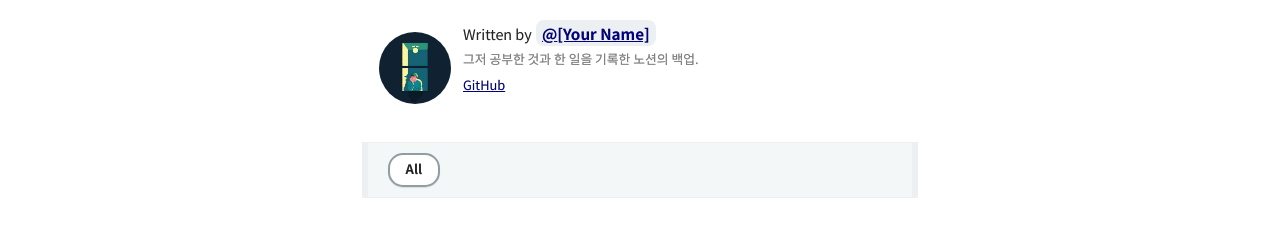
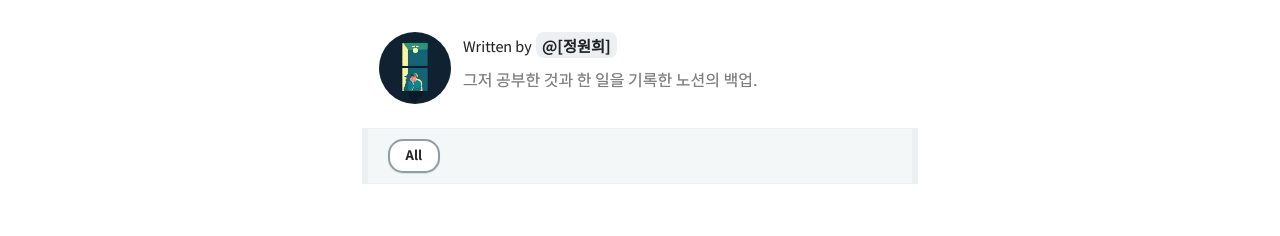
Before and after one commit to vvhustle/blog, a Gatsby site: page / in a window 1280 px wide. Shown: the part 180-416 px from the top of the page. Built offline with nearby package versions, Linux system fonts and the light colour scheme; Gatsby itself is replaced by a stand-in of ours; some packages are replaced by stand-ins of ours; what typography-theme-github would draw is missing.

Commit message:
내 입맛에 맛게 config 수정

```diff
--- a/gatsby-meta-config.js
+++ b/gatsby-meta-config.js
@@ -1,16 +1,15 @@
 module.exports = {
   title: `leveloper.dev`,
   description: `Blog posted about ...`,
-  author: `[Your Name]`,
+  author: `[정원희]`,
   introduction: `그저 공부한 것과 한 일을 기록한 노션의 백업.`,
-  siteUrl: `https://gatsby-starter-bee.netlify.com`, // Your blog site url
+  siteUrl: `https://leveloper.netlify.app/`, // Your blog site url
   social: {
     twitter: ``, // Your Twitter account
-    github: `leveloper97`, // Your GitHub account
+    github: ``, // Your GitHub account
     medium: ``, // Your Medium account
     facebook: ``, // Your Facebook account
     linkedin: ``, // Your LinkedIn account
-    instagram: `wh_space`,
   },
   icon: `content/assets/felog.png`, // Add your favicon
   keywords: [
@@ -19,7 +18,8 @@ module.exports = {
   ],
   comment: {
     disqusShortName: '', // Your disqus-short-name. check disqus.com.
-    utterances: 'JaeYeopHan/gatsby-starter-bee', // Your repository for archive comment
+    // utterances: 'JaeYeopHan/gatsby-starter-bee', // Your repository for archive comment
+    utterances: '', // Your repository for archive comment
   },
   configs: {
     countOfInitialPost: 10, // Config your initial count of post
--- a/src/components/bio/index.jsx
+++ b/src/components/bio/index.jsx
@@ -8,7 +8,7 @@ export const Bio = () => (
   <StaticQuery
     query={bioQuery}
     render={data => {
-      const { author, social, introduction } = data.site.siteMetadata
+      const { author, introduction } = data.site.siteMetadata
 
       return (
         <div className="bio">
@@ -24,38 +24,10 @@ export const Bio = () => (
               />
               <div className="author-name">
                 <span className="author-name-prefix">Written by</span>
-                <Link to={'/about'} className="author-name-content">
+                <div className="author-name-content">
                   <span>@{author}</span>
-                </Link>
+                </div>
                 <div className="author-introduction">{introduction}</div>
-                <p className="author-socials">
-                  {social.github && (
-                    <a href={`https://github.com/${social.github}`}>GitHub</a>
-                  )}
-                  {social.medium && (
-                    <a href={`https://medium.com/${social.medium}`}>Medium</a>
-                  )}
-                  {social.twitter && (
-                    <a href={`https://twitter.com/${social.twitter}`}>
-                      Twitter
-                    </a>
-                  )}
-                  {social.facebook && (
-                    <a href={`https://www.facebook.com/${social.facebook}`}>
-                      Facebook
-                    </a>
-                  )}
-                  {social.linkedin && (
-                    <a href={`https://www.linkedin.com/in/${social.linkedin}/`}>
-                      LinkedIn
-                    </a>
-                  )}
-                  {social.instagram && (
-                    <a href={`https://www.instagram.com/in/${social.instagram}/`}>
-                      Instagram
-                    </a>
-                  )}
-                </p>
               </div>
             </div>
           </div>
--- a/src/components/bio/index.scss
+++ b/src/components/bio/index.scss
@@ -17,6 +17,7 @@
   .author-name-prefix {
     font-size: 90%;
     margin-right: 4px;
+    margin-top: 12px;
   }
 
   .author-name-content {
@@ -27,11 +28,12 @@
     border-radius: 8px;
     transform-origin: center;
     animation: flutter 2s infinite linear;
+    margin-top: 12px;
   }
 
   .author-introduction {
-    margin-top: 4px;
-    font-size: 80%;
+    margin-top: 10px;
+    font-size: 100%;
     line-height: 1.4;
   }
 
@@ -53,18 +55,23 @@
   0% {
     transform: rotate(0deg);
   }
+
   35% {
     transform: rotate(0deg);
   }
+
   40% {
     transform: rotate(-5deg);
   }
+
   60% {
     transform: rotate(5deg);
   }
+
   65% {
     transform: rotate(0deg);
   }
+
   100% {
     transform: rotate(0deg);
   }
@@ -74,18 +81,23 @@
   0% {
     transform: rotate(0deg);
   }
+
   35% {
     transform: rotate(0deg);
   }
+
   40% {
     transform: rotate(-5deg);
   }
+
   60% {
     transform: rotate(5deg);
   }
+
   65% {
     transform: rotate(0deg);
   }
+
   100% {
     transform: rotate(0deg);
   }
```
Also changed, not shown: README.md.
